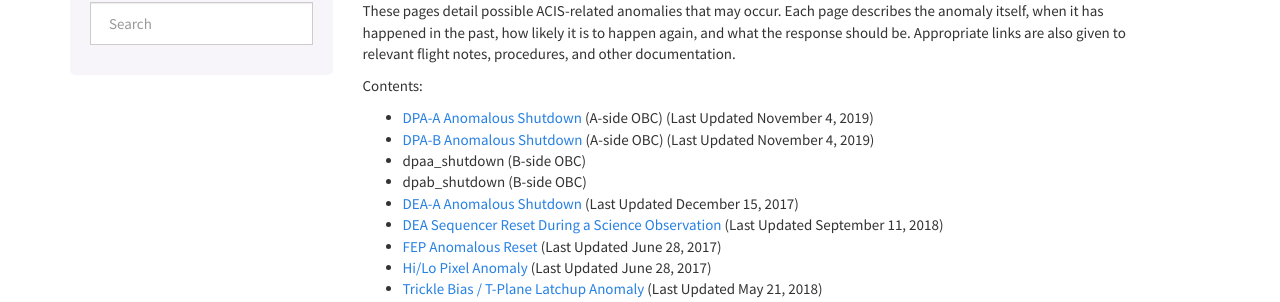
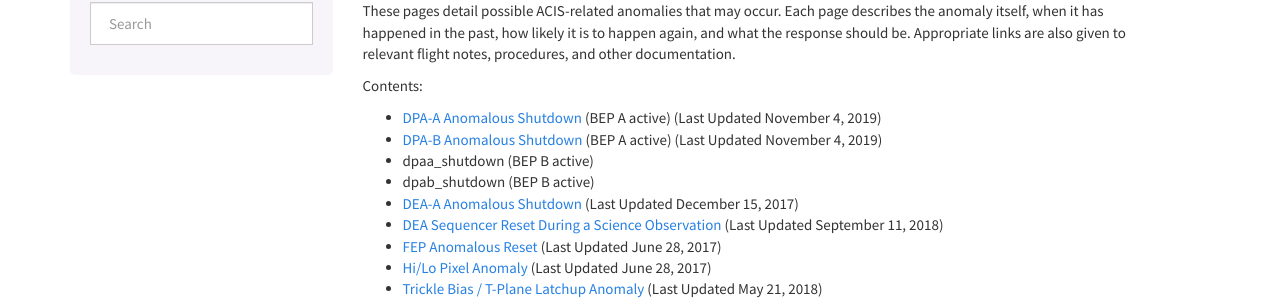
Before and after one commit to acisops/acis_anomaly_pages, a Sphinx documentation site: the page built from source/index.rst, in a window 1280 px wide. Shown: the part 134-436 px from the top of the page. Built offline with Sphinx 7.4.7, drawn with Linux system fonts in a browser that asks for light colours.

Commit message:
Fixed OBS mislabel on the anomaly main page.

```diff
--- a/source/index.rst
+++ b/source/index.rst
@@ -13,11 +13,11 @@ given to relevant flight notes, procedures, and other documentation.
 
 Contents:
 
-* :doc:`dpaa_shutdown` (A-side OBC) (Last Updated November 4, 2019)
-* :doc:`dpab_shutdown` (A-side OBC) (Last Updated November 4, 2019)
+* :doc:`dpaa_shutdown` (BEP A active) (Last Updated November 4, 2019)
+* :doc:`dpab_shutdown` (BEP A active) (Last Updated November 4, 2019)
 
-* dpaa_shutdown (B-side OBC)
-* dpab_shutdown (B-side OBC)
+* dpaa_shutdown (BEP B active)
+* dpab_shutdown (BEP B active)
 
 
 
```
